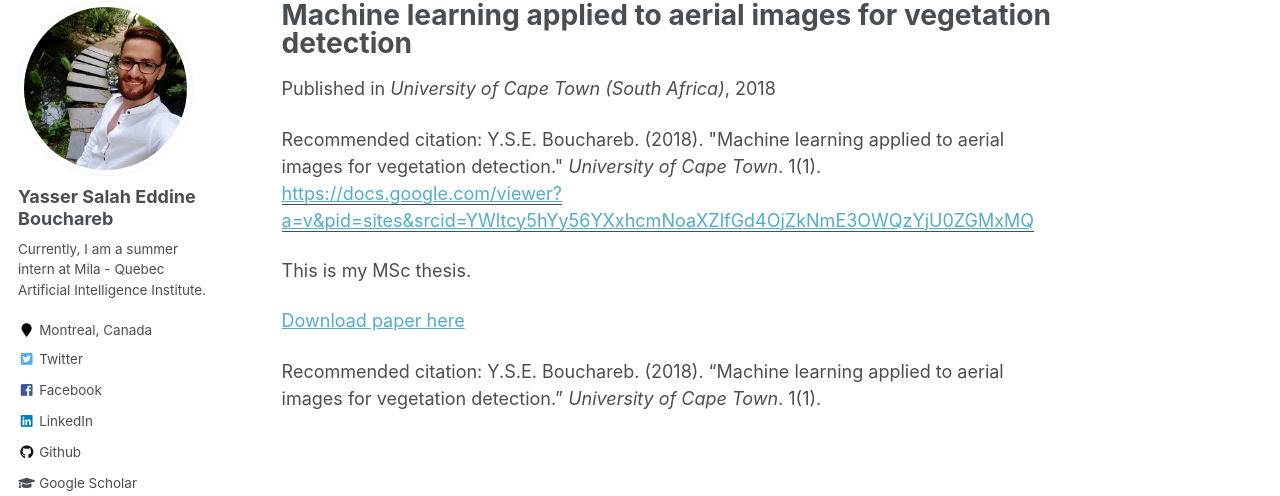
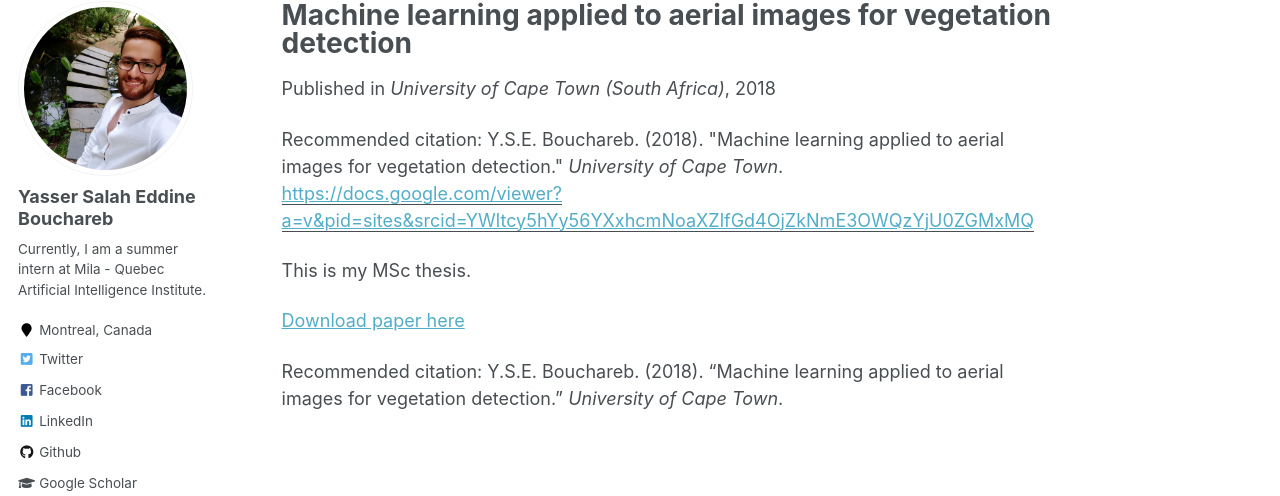
Before and after one commit to BYSD/bysd.github.io, a Jekyll site: the page built from _publications/2018-06-21-MSc-thesis-2.md, in a window 1280 px wide and 1025 px high. Shown: the part 117-613 px from the top of the window. Built offline with Jekyll 4.4.1, drawn with Linux system fonts in a browser that asks for light colours; some web fonts are replaced.

Commit message:
Update 2018-06-21-MSc-thesis-2.md

```diff
--- a/_publications/2018-06-21-MSc-thesis-2.md
+++ b/_publications/2018-06-21-MSc-thesis-2.md
@@ -6,10 +6,10 @@ excerpt: 'This is my MSc thesis.'
 date: 2018-06-21
 venue: 'University of Cape Town (South Africa)'
 paperurl: 'https://docs.google.com/viewer?a=v&pid=sites&srcid=YWltcy5hYy56YXxhcmNoaXZlfGd4OjZkNmE3OWQzYjU0ZGMxMQ'
-citation: 'Y.S.E. Bouchareb. (2018). &quot;Machine learning applied to aerial images for vegetation detection.&quot; <i>University of Cape Town</i>. 1(1).'
+citation: 'Y.S.E. Bouchareb. (2018). &quot;Machine learning applied to aerial images for vegetation detection.&quot; <i>University of Cape Town</i>.'
 ---
 This is my MSc thesis.
 
 [Download paper here](https://docs.google.com/viewer?a=v&pid=sites&srcid=YWltcy5hYy56YXxhcmNoaXZlfGd4OjZkNmE3OWQzYjU0ZGMxMQ)
 
-Recommended citation: Y.S.E. Bouchareb. (2018). "Machine learning applied to aerial images for vegetation detection." <i>University of Cape Town</i>. 1(1).
+Recommended citation: Y.S.E. Bouchareb. (2018). "Machine learning applied to aerial images for vegetation detection." <i>University of Cape Town</i>.
```
